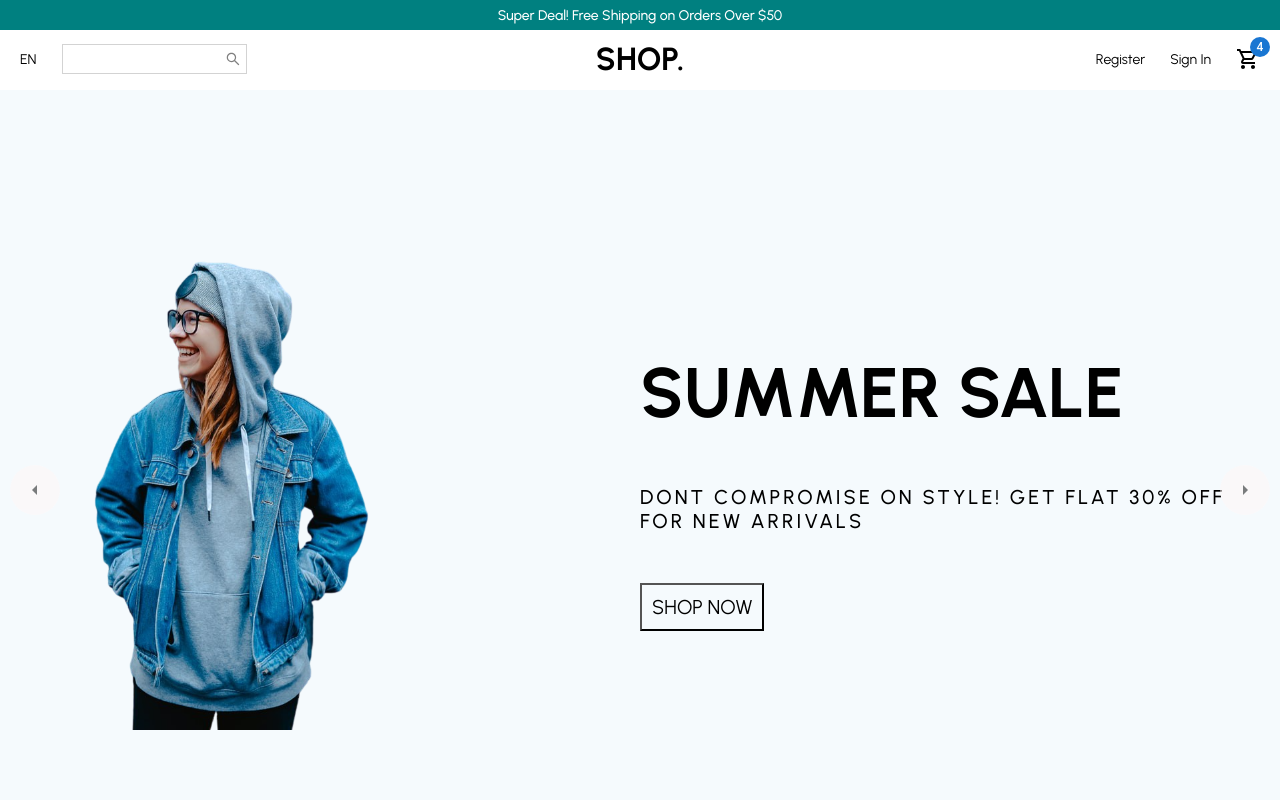
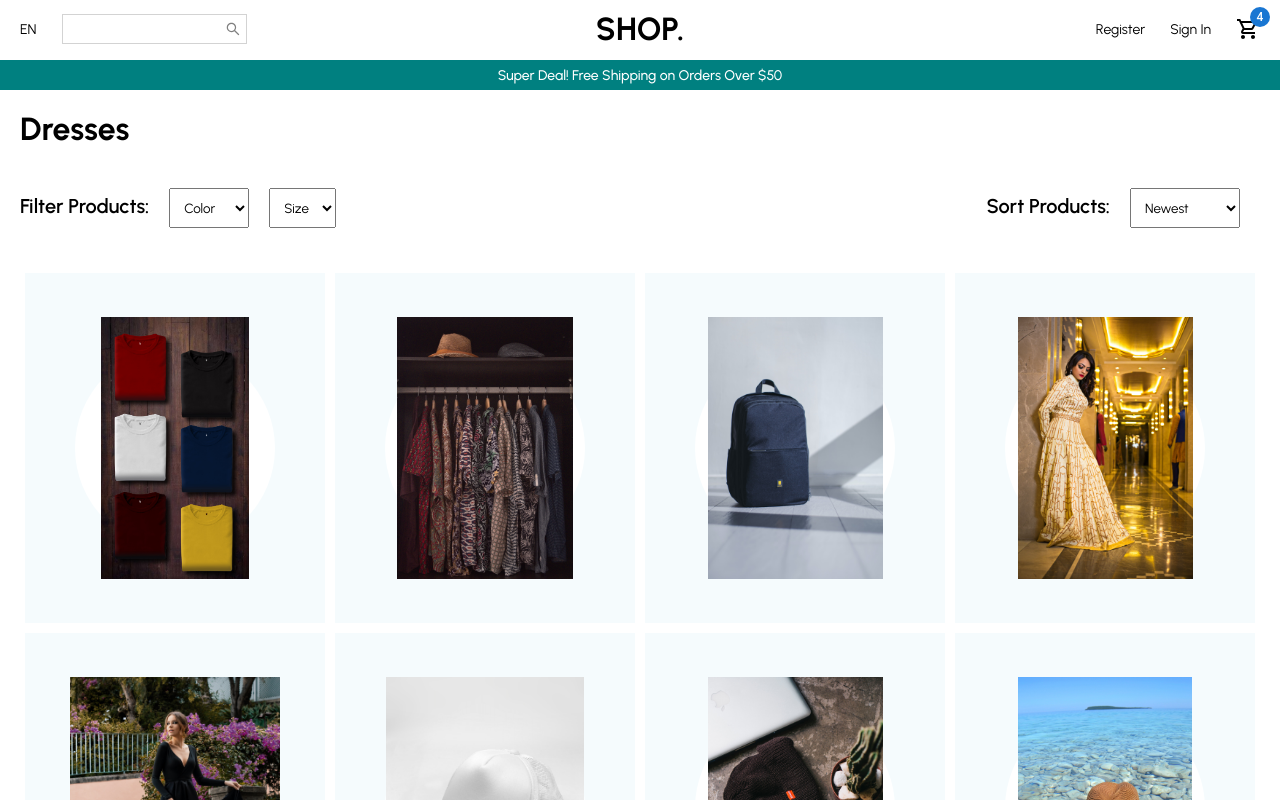
Before and after one commit to Adecodess/ecommerce-ui, a React (Create React App) app: page / in a window 1280 px wide. Shown: the top 800 px of the page. Built offline with nearby package versions, Linux system fonts and the light colour scheme.

Commit message:
productlist page completed

```diff
--- a/src/App.jsx
+++ b/src/App.jsx
@@ -1,10 +1,11 @@
 import Home from './pages/Home';
+import ProductList from './pages/ProductList';
 
 function App() {
   return (
-    <div className=''>
-      <Home />
-    </div>
+    <>
+      <ProductList />
+    </>
   );
 }
 
--- /dev/null
+++ b/src/pages/ProductList.jsx
@@ -0,0 +1,79 @@
+import styled from 'styled-components';
+import Annoncement from '../components/Annoncement';
+import Footer from '../components/Footer';
+import Navbar from '../components/Navbar';
+import Newsletter from '../components/Newsletter';
+import Products from '../components/Products';
+
+const Container = styled.div``;
+const Title = styled.h1`
+  margin: 20px;
+`;
+const FilterContainer = styled.div`
+  display: flex;
+  justify-content: space-between;
+`;
+const Filter = styled.div`
+  margin: 20px;
+`;
+
+const FilterText = styled.span`
+  font-size: 20px;
+  font-weight: 600;
+  margin-right: 20px;
+`;
+
+const Select = styled.select`
+  padding: 10px;
+  margin-right: 20px;
+`;
+const Option = styled.option``;
+
+const ProductList = () => {
+  return (
+    <Container>
+      <Navbar />
+      <Annoncement />
+      <Title>Dresses</Title>
+      <FilterContainer>
+        <Filter>
+          <FilterText>Filter Products:</FilterText>
+          <Select>
+            <Option disabled selected>
+              Color
+            </Option>
+            <Option>white</Option>
+            <Option>Red</Option>
+            <Option>Black</Option>
+            <Option>Blue</Option>
+            <Option>Yellow</Option>
+            <Option>Green</Option>
+          </Select>
+          <Select>
+            <Option disabled selected>
+              Size
+            </Option>
+            <Option>XS</Option>
+            <Option>S</Option>
+            <Option>M</Option>
+            <Option>L</Option>
+            <Option>XL</Option>
+          </Select>
+        </Filter>
+        <Filter>
+          <FilterText>Sort Products:</FilterText>
+          <Select>
+            <Option selected>Newest</Option>
+            <Option>Price (asc)</Option>
+            <Option>Price (desc)</Option>
+          </Select>
+        </Filter>
+      </FilterContainer>
+      <Products />
+      <Newsletter />
+      <Footer />
+    </Container>
+  );
+};
+
+export default ProductList;
```
